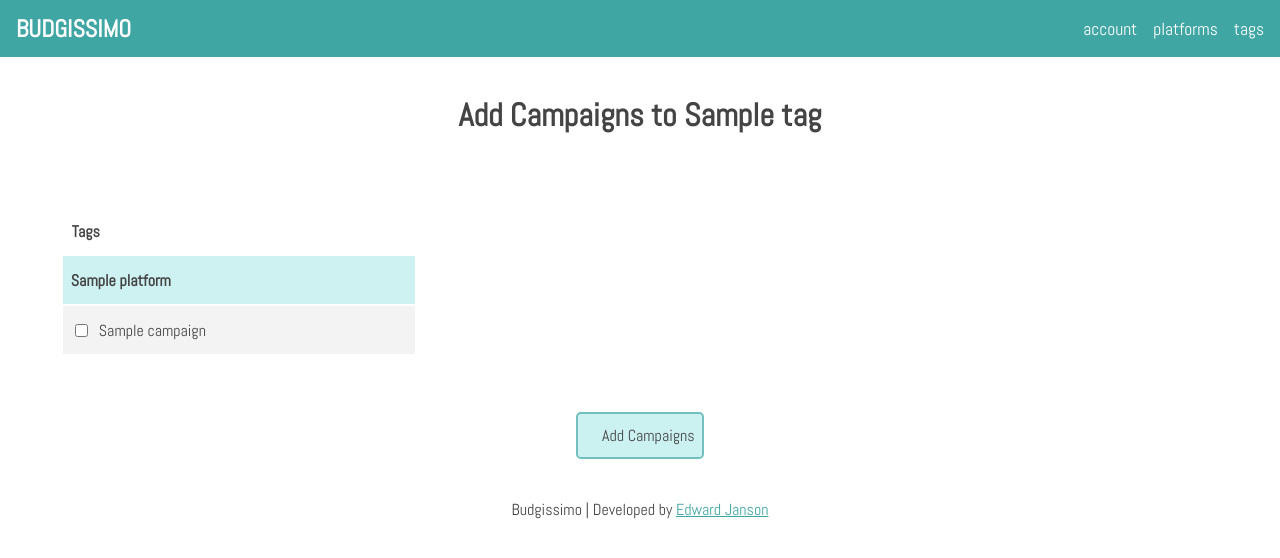
After one commit to edwardjanson/budgissimo, a Flask app: page /tags/1/campaigns/add in a window 1280 px wide. The commit adds this page. Shown: the top 558 px of the page. Run offline with Flask 2, Linux system fonts and the light colour scheme; the visitor is signed in with stand-in values (Sample User, id 1); a database or web service that is not in the repository returns one stand-in record (values such as "Sample title"); some libraries are stand-ins or nearby versions.

Commit message:
:hammer: added add tags to campaigns html

```diff
--- a/controllers/tags_controller.py
+++ b/controllers/tags_controller.py
@@ -6,6 +6,7 @@ import repositories.account_repository as account_repository
 import repositories.budget_repository as budget_repository
 import repositories.tag_category_repository as tag_category_repository
 from models.tag import Tag
+from models.campaign_tag import CampaignTag
 from models.tag_category import TagCategory
 from models.budget import Budget
 
@@ -144,3 +145,33 @@ def delete_tag(tag_id):
 
     else:
         return render_template("access_denied.html")
+
+
+@tags_blueprint.route("/tags/<tag_id>/campaigns/add")
+def add_tag_to_campaigns(tag_id):
+    if account_repository.request_allowed(session["account_id"], "tag_id", tag_id):
+        account = account_repository.select(session["account_id"])
+        tag = tag_repository.select(tag_id)
+        platforms_campaigns = campaign_repository.get_platforms_campaigns_not_with_tag(tag)
+
+        return render_template('tags/campaigns/add.html', platforms_campaigns=platforms_campaigns, tag=tag, account=account)
+
+    else:
+        return render_template("access_denied.html")
+
+
+@tags_blueprint.route("/tags/<tag_id>/campaigns/add", methods=["POST"])
+def add_tag_to_campaigns_post(tag_id):
+    account = account_repository.select(session["account_id"])
+    tag = tag_repository.select(tag_id)
+    campaigns = campaign_repository.select_all_by_account(account)
+
+    for campaign in campaigns:
+        try:
+            if request.form[f"campaign_{campaign.id}"]:
+                campaign_tag = CampaignTag(campaign, tag)
+                campaign_tag_repository.save(campaign_tag)
+        except KeyError:
+            continue
+
+    return redirect(f"/tags/{tag_id}")
--- a/repositories/campaign_repository.py
+++ b/repositories/campaign_repository.py
@@ -59,6 +59,24 @@ def update(campaign):
     run_sql(sql, values)
 
 
+def select_all_by_account(account):
+    campaigns = []
+
+    sql = """SELECT campaigns.id FROM campaigns
+            INNER JOIN platforms
+                ON campaigns.platform_id = platforms.id
+            WHERE platforms.account_id = %s"""
+
+    values = [account.id]
+    results = run_sql(sql, values)
+
+    for result in results:
+        campaign = select(result["id"])
+        campaigns.append(campaign)
+
+    return campaigns
+
+
 def select_all_by_platform(platform):
     campaigns = []
 
@@ -74,16 +92,6 @@ def select_all_by_platform(platform):
 
 
 def get_platforms_campaigns_by_tag(tag):
-    sql = """SELECT campaigns.id as campaign_id, campaigns.platform_id as platform_id FROM campaigns
-            INNER JOIN campaigns_tags
-	            ON campaigns_tags.campaign_id = campaigns.id
-            INNER JOIN tags
-	            ON campaigns_tags.tag_id = tags.id
-            WHERE tags.id = %s"""
-
-    values = [tag.id]
-    results = run_sql(sql, values)
-
     platforms = platform_repository.select_all_by_account(tag.account)
 
     platforms_with_campaigns = []
@@ -109,3 +117,31 @@ def get_platforms_campaigns_by_tag(tag):
         platforms_with_campaigns.append(platform_dict)
 
     return platforms_with_campaigns
+
+
+def get_platforms_campaigns_not_with_tag(tag):
+    platforms = platform_repository.select_all_by_account(tag.account)
+
+    platforms_with_campaigns = []
+
+    for platform in platforms:
+        campaign_objects = []
+
+        sql = """SELECT DISTINCT campaigns.id as campaign_id, campaigns.platform_id as platform_id FROM campaigns
+                INNER JOIN campaigns_tags
+                    ON campaigns_tags.campaign_id = campaigns.id
+                INNER JOIN tags
+                    ON campaigns_tags.tag_id = tags.id
+                WHERE tags.id != %s AND platform_id = %s"""
+        values = [tag.id, platform.id] # type: ignore
+        results = run_sql(sql, values)
+
+        for row in results:
+            campaign = campaign_repository.select(row["campaign_id"])
+            campaign_objects.append(campaign)
+
+        platform_dict = {}
+        platform_dict[platform] = campaign_objects
+        platforms_with_campaigns.append(platform_dict)
+
+    return platforms_with_campaigns
--- a/static/style.css
+++ b/static/style.css
@@ -263,7 +263,8 @@ table tr:nth-child(odd) .first-column {
 
 .edit-platforms .first-column .form-inputs,
 .edit-campaigns .first-column .form-inputs,
-.edit-tags .first-column .form-inputs {
+.edit-tags .first-column .form-inputs,
+.tag-campaign-table .first-column > span {
     margin-left: 0.5rem;
 }
 
@@ -346,3 +347,8 @@ table tr:nth-child(odd) .first-column {
 .add-campaigns {
     width: 8rem;
 }
+
+.tag-campaign-table .first-column {
+    width: 21rem;
+    text-align: left;
+}
--- /dev/null
+++ b/templates/tags/campaigns/add.html
@@ -0,0 +1,39 @@
+{% extends "layout.html" %}
+
+{% block title %}Add Campaigns{% endblock %}
+
+{% block main %}
+        <main id="main-container">
+            <h1>Add Campaigns to {{ tag.name }}</h1>
+            <form action="/tags/{{ tag.id }}/campaigns/add" method="post">
+              <div class="stats-table tags-table tag-campaign-table">
+                  <table>
+                      <tr>
+                        <th class="first-column">Tags</th>
+                        <th></th>
+                      </tr>
+                      {% for platform_campaigns in platforms_campaigns %}
+                      {% for platform, campaigns in platform_campaigns.items() %}
+                      <tr>
+                        <th class="first-column sub-header">{{ platform.name }}</th>
+                        <th></th>
+                      </tr>
+                      {% for campaign in campaigns%}
+                      <tr>
+                        <td class="first-column middle">
+                          <input type="checkbox" name="campaign_{{ campaign.id }}">
+                          <span>{{ campaign.name }}</span>
+                        </td>
+                        <td></td>
+                      </tr>
+                      {% endfor %}
+                      {% endfor %}
+                      {% endfor %}
+                    </table>
+              </div>
+              <div class="buttons">
+                <input class="form-inputs button" type="submit" name="action" value="Add Campaigns"/>
+              </div>
+            </form>
+        </main>
+{% endblock %}
--- a/templates/tags/details.html
+++ b/templates/tags/details.html
@@ -56,7 +56,7 @@
                   </table>
               </div>
               <div class="buttons">
-                <a href="/tags/{{ tag.id }}/add" class="button add-campaigns">Add Campaigns</a>
+                <a href="/tags/{{ tag.id }}/campaigns/add" class="button add-campaigns">Add Campaigns</a>
               </div>
         </main>
 {% endblock %}
```
